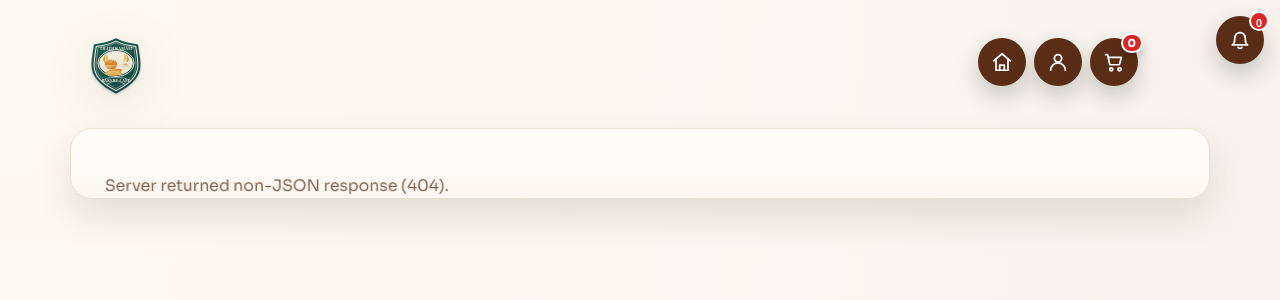
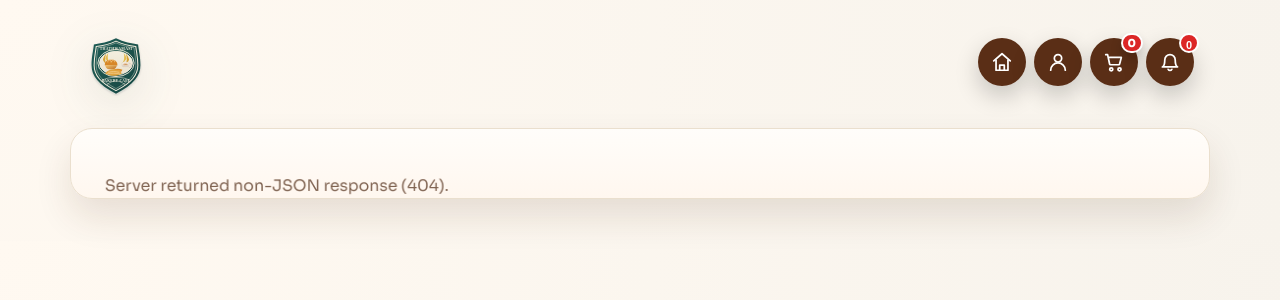
Before and after one commit to AnujMishra77000/suneil_cafe, a Django app: page /buy/1/ in a window 1280 px wide. Shown: the top 300 px of the page. Run offline with Django 5.2, Linux system fonts and the light colour scheme; data that the repository does not hold is empty; parts of the project's set-up code (start-up, migrations or seed data) failed here and were passed over; some libraries are stand-ins or nearby versions.

Commit message:
New_36 commit

```diff
--- a/notifications/static/notifications/notification_bell.css
+++ b/notifications/static/notifications/notification_bell.css
@@ -3,7 +3,18 @@
     top: var(--action-rail-top, 16px);
     right: var(--action-rail-right, 16px);
     z-index: 12000;
+    display: inline-flex;
+    flex-direction: column;
+    align-items: flex-end;
     font-family: "Sora", Arial, sans-serif;
+}
+
+.thn-root--inline {
+    position: relative;
+    top: auto;
+    right: auto;
+    z-index: 12000;
+    flex: 0 0 auto;
 }
 
 .thn-btn {
@@ -58,10 +69,12 @@
 }
 
 .thn-panel {
+    position: absolute;
+    top: calc(100% + 10px);
+    right: 0;
     display: none;
     width: min(95vw, 420px);
     max-height: min(72vh, 620px);
-    margin-top: 10px;
     background: #fff;
     border-radius: 14px;
     border: 1px solid #e6e9ee;
--- a/notifications/static/notifications/notification_bell.js
+++ b/notifications/static/notifications/notification_bell.js
@@ -142,7 +142,16 @@
                 </section>
             `;
 
-            document.body.appendChild(root);
+            const actionRail = document.body.classList.contains("has-page-actions")
+                ? document.querySelector(".top-actions--icon")
+                : null;
+
+            if (actionRail) {
+                root.classList.add("thn-root--inline");
+                actionRail.appendChild(root);
+            } else {
+                document.body.appendChild(root);
+            }
 
             this.root = root;
             this.countEl = root.querySelector(".thn-count");
--- a/products/static/products/brand.css
+++ b/products/static/products/brand.css
@@ -232,7 +232,7 @@
 .has-page-actions .buy-header .top-actions--icon {
     position: fixed;
     top: var(--action-rail-top);
-    right: calc(var(--action-rail-right) + var(--action-icon-size) + var(--action-icon-gap));
+    right: var(--action-rail-right);
     z-index: 11950;
     display: flex;
     align-items: center;
--- a/products/templates/products/billing.html
+++ b/products/templates/products/billing.html
@@ -22,8 +22,8 @@
     <link rel="stylesheet" href="{% static 'products/page_fx.css' %}?v=20260228-fx1" />
     <script defer src="{% static 'products/page_fx.js' %}?v=20260228-fx1"></script>
     <link rel="stylesheet" href="{% static 'products/billing.css' %}?v=20260302-billing5" />
-    <link rel="stylesheet" href="{% static 'products/brand.css' %}?v=20260302-brand9" />
-    <link rel="stylesheet" href="{% static 'notifications/notification_bell.css' %}?v=20260302-bell5" />
+    <link rel="stylesheet" href="{% static 'products/brand.css' %}?v=20260302-brand10" />
+    <link rel="stylesheet" href="{% static 'notifications/notification_bell.css' %}?v=20260302-bell6" />
 </head>
 <body class="has-page-actions">
     <main class="container">
@@ -68,7 +68,7 @@
         </section>
     </main>
     <script src="{% static 'products/billing.js' %}?v=20260302-icons1"></script>
-    <script src="{% static 'notifications/notification_bell.js' %}?v=20260302-bell5"></script>
+    <script src="{% static 'notifications/notification_bell.js' %}?v=20260302-bell6"></script>
     <script>
         if (window.ThathwamasiNotifications) {
             window.ThathwamasiNotifications.mount({
--- a/products/templates/products/buy_product.html
+++ b/products/templates/products/buy_product.html
@@ -22,8 +22,8 @@
     <link rel="stylesheet" href="{% static 'products/page_fx.css' %}?v=20260228-fx1" />
     <script defer src="{% static 'products/page_fx.js' %}?v=20260228-fx1"></script>
     <link rel="stylesheet" href="{% static 'products/buy_product.css' %}?v=20260302-buy4" />
-    <link rel="stylesheet" href="{% static 'products/brand.css' %}?v=20260302-brand9" />
-    <link rel="stylesheet" href="{% static 'notifications/notification_bell.css' %}?v=20260302-bell5" />
+    <link rel="stylesheet" href="{% static 'products/brand.css' %}?v=20260302-brand10" />
+    <link rel="stylesheet" href="{% static 'notifications/notification_bell.css' %}?v=20260302-bell6" />
 </head>
 <body class="has-page-actions" data-product-id="{{ product_id }}">
     <main class="buy-wrap">
@@ -46,7 +46,7 @@
         </section>
     </main>
     <script src="{% static 'products/buy_product.js' %}?v=20260302-icons1"></script>
-    <script src="{% static 'notifications/notification_bell.js' %}?v=20260302-bell5"></script>
+    <script src="{% static 'notifications/notification_bell.js' %}?v=20260302-bell6"></script>
     <script>
         if (window.ThathwamasiNotifications) {
             window.ThathwamasiNotifications.mount({
--- a/products/templates/products/checkout.html
+++ b/products/templates/products/checkout.html
@@ -22,8 +22,8 @@
     <link rel="stylesheet" href="{% static 'products/page_fx.css' %}?v=20260228-fx1" />
     <script defer src="{% static 'products/page_fx.js' %}?v=20260228-fx1"></script>
     <link rel="stylesheet" href="{% static 'products/checkout.css' %}?v=20260302-checkout5" />
-    <link rel="stylesheet" href="{% static 'products/brand.css' %}?v=20260302-brand9" />
-    <link rel="stylesheet" href="{% static 'notifications/notification_bell.css' %}?v=20260302-bell5" />
+    <link rel="stylesheet" href="{% static 'products/brand.css' %}?v=20260302-brand10" />
+    <link rel="stylesheet" href="{% static 'notifications/notification_bell.css' %}?v=20260302-bell6" />
 </head>
 <body class="has-page-actions">
     <main class="container">
@@ -111,7 +111,7 @@
         </section>
     </main>
     <script src="{% static 'products/checkout.js' %}?v=20260302-icons1"></script>
-    <script src="{% static 'notifications/notification_bell.js' %}?v=20260302-bell5"></script>
+    <script src="{% static 'notifications/notification_bell.js' %}?v=20260302-bell6"></script>
     <script>
         if (window.ThathwamasiNotifications) {
             window.ThathwamasiNotifications.mount({
--- a/products/templates/products/order_details.html
+++ b/products/templates/products/order_details.html
@@ -22,8 +22,8 @@
     <link rel="stylesheet" href="{% static 'products/page_fx.css' %}?v=20260228-fx1" />
     <script defer src="{% static 'products/page_fx.js' %}?v=20260228-fx1"></script>
     <link rel="stylesheet" href="{% static 'products/order_details.css' %}?v=20260302-orderdetails3" />
-    <link rel="stylesheet" href="{% static 'products/brand.css' %}?v=20260302-brand9" />
-    <link rel="stylesheet" href="{% static 'notifications/notification_bell.css' %}?v=20260302-bell5" />
+    <link rel="stylesheet" href="{% static 'products/brand.css' %}?v=20260302-brand10" />
+    <link rel="stylesheet" href="{% static 'notifications/notification_bell.css' %}?v=20260302-bell6" />
 </head>
 <body class="has-page-actions">
     <main class="page">
@@ -84,7 +84,7 @@
     </div>
 
     <script src="{% static 'products/order_details.js' %}?v=20260302-icons1"></script>
-    <script src="{% static 'notifications/notification_bell.js' %}?v=20260302-bell5"></script>
+    <script src="{% static 'notifications/notification_bell.js' %}?v=20260302-bell6"></script>
     <script>
         if (window.ThathwamasiNotifications) {
             window.ThathwamasiNotifications.mount({
--- a/products/templates/products/order_success.html
+++ b/products/templates/products/order_success.html
@@ -21,7 +21,7 @@
     <link href="https://fonts.googleapis.com/css2?family=Sora:wght@300;400;600;700;800&family=Fraunces:opsz,wght@9..144,700&display=swap" rel="stylesheet">
     <link rel="stylesheet" href="{% static 'products/page_fx.css' %}?v=20260228-fx1" />
     <script defer src="{% static 'products/page_fx.js' %}?v=20260228-fx1"></script>
-    <link rel="stylesheet" href="{% static 'products/brand.css' %}?v=20260302-brand9" />
+    <link rel="stylesheet" href="{% static 'products/brand.css' %}?v=20260302-brand10" />
     <link rel="stylesheet" href="{% static 'products/order_success.css' %}?v=20260302-success7" />
 </head>
 <body class="has-page-actions">
--- a/products/templates/products/storefront_category.html
+++ b/products/templates/products/storefront_category.html
@@ -22,8 +22,8 @@
     <link rel="stylesheet" href="{% static 'products/page_fx.css' %}?v=20260228-fx1" />
     <script defer src="{% static 'products/page_fx.js' %}?v=20260228-fx1"></script>
     <link rel="stylesheet" href="{% static 'products/section.css' %}?v=20260228-category5" />
-    <link rel="stylesheet" href="{% static 'products/brand.css' %}?v=20260302-brand9" />
-    <link rel="stylesheet" href="{% static 'notifications/notification_bell.css' %}?v=20260302-bell5" />
+    <link rel="stylesheet" href="{% static 'products/brand.css' %}?v=20260302-brand10" />
+    <link rel="stylesheet" href="{% static 'notifications/notification_bell.css' %}?v=20260302-bell6" />
 </head>
 <body class="has-page-actions" data-section="{{ section_name }}" data-category-id="{{ category_id }}" data-category-name="{{ category_name }}">
     <header class="top container" data-fx>
@@ -61,7 +61,7 @@
     </main>
 
     <script src="{% static 'products/category_page.js' %}?v=20260302-icons1"></script>
-    <script src="{% static 'notifications/notification_bell.js' %}?v=20260302-bell5"></script>
+    <script src="{% static 'notifications/notification_bell.js' %}?v=20260302-bell6"></script>
     <script>
         if (window.ThathwamasiNotifications) {
             window.ThathwamasiNotifications.mount({
--- a/products/templates/products/storefront_section.html
+++ b/products/templates/products/storefront_section.html
@@ -22,8 +22,8 @@
     <link rel="stylesheet" href="{% static 'products/page_fx.css' %}?v=20260228-fx1" />
     <script defer src="{% static 'products/page_fx.js' %}?v=20260228-fx1"></script>
     <link rel="stylesheet" href="{% static 'products/section.css' %}?v=20260228-category4" />
-    <link rel="stylesheet" href="{% static 'products/brand.css' %}?v=20260302-brand9" />
-    <link rel="stylesheet" href="{% static 'notifications/notification_bell.css' %}?v=20260302-bell5" />
+    <link rel="stylesheet" href="{% static 'products/brand.css' %}?v=20260302-brand10" />
+    <link rel="stylesheet" href="{% static 'notifications/notification_bell.css' %}?v=20260302-bell6" />
 </head>
 <body class="has-page-actions" data-section="{{ section_name }}" data-image-root="{% static 'products/images/' %}">
     <header class="top container" data-fx>
@@ -59,7 +59,7 @@
     </main>
 
     <script src="{% static 'products/section.js' %}?v=20260302-icons1"></script>
-    <script src="{% static 'notifications/notification_bell.js' %}?v=20260302-bell5"></script>
+    <script src="{% static 'notifications/notification_bell.js' %}?v=20260302-bell6"></script>
     <script>
         if (window.ThathwamasiNotifications) {
             window.ThathwamasiNotifications.mount({
```
